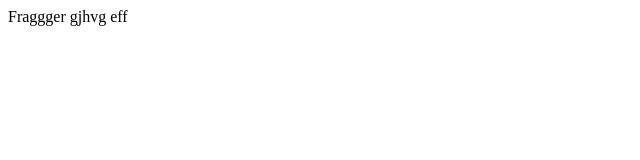
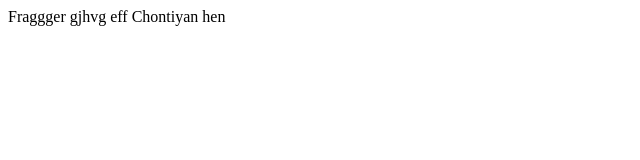
Before and after one commit to FAHAD98765/fragger1, a plain HTML site: page index.html in a window 1280 px wide. Shown: the whole page, without its empty margins (0-640 px from the left). Drawn offline with Linux system fonts and the light colour scheme.

Commit message:
Update index.html

```diff
--- a/index.html
+++ b/index.html
@@ -10,5 +10,6 @@
   Fraggger
   gjhvg
   eff
+    Chontiyan hen
 </body>
 </html>
```
